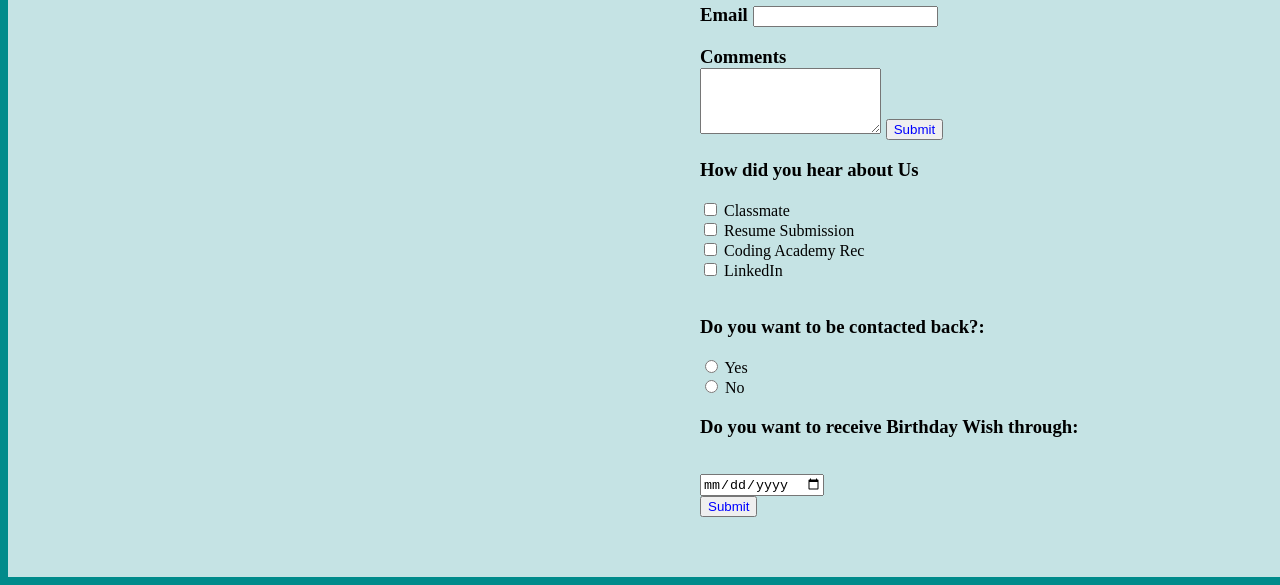
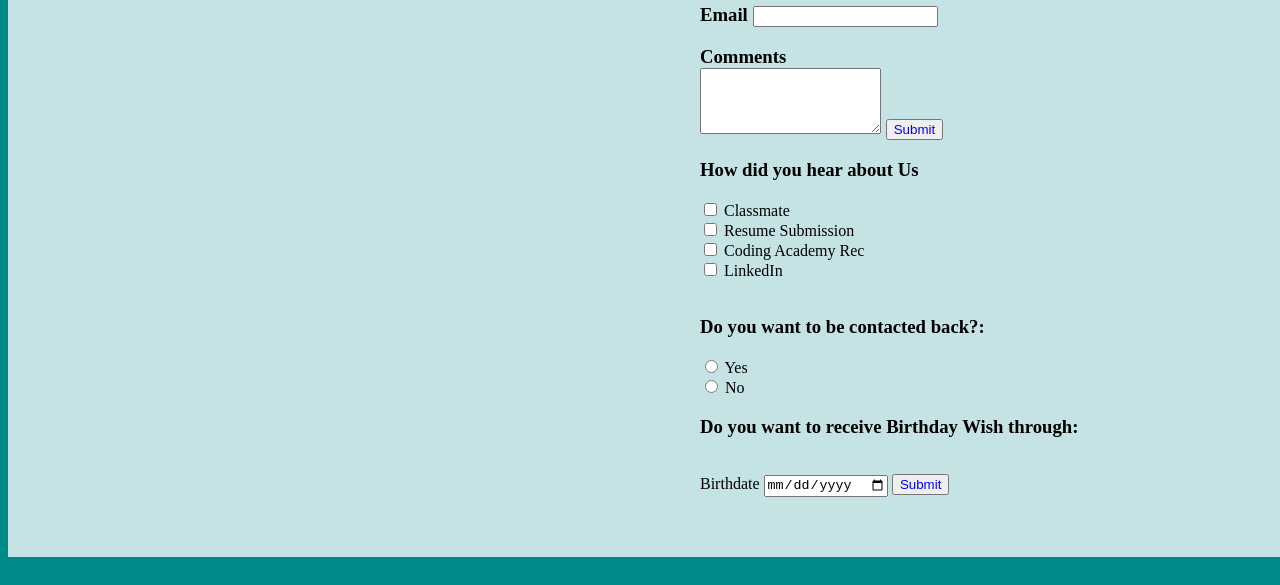
Before and after one commit to fidelis0788/ACA_web101_fidele_maniragaba, a plain HTML site: page Contact me page/contact.html in a window 1280 px wide. Shown: the part 391-976 px from the top of the page. Drawn offline with Linux system fonts and the light colour scheme.

Commit message:
commit my changes

```diff
--- a/Contact me page/contact.html
+++ b/Contact me page/contact.html
@@ -42,7 +42,7 @@
           </p>
           <p>
             <label for="Email"> Email</label>
-            <input type="text"></p>
+            <input type="text"id="Email" name="Email" required></p>
          </p>
          <p>
           <label for="Message">Comments</label><br>
@@ -66,7 +66,8 @@
       <input type="radio">
       <label for="female">No</label><br>
    <h3>Do you want to receive Birthday Wish through:</h3><br>
-    <input type="date"><br>
+   <label for="date">Birthdate</label>
+   <input type="date" name="date" id="date" min="2019-06-10" optional>
     <input type="submit"style=color:blue>
     </form>
  </section>
```
